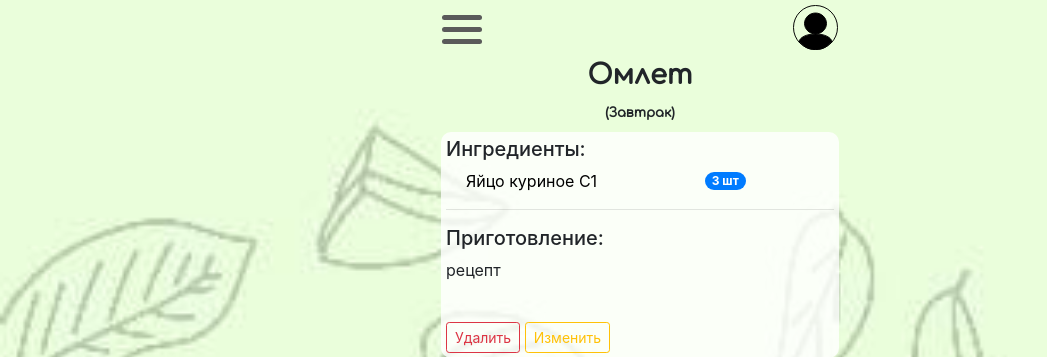
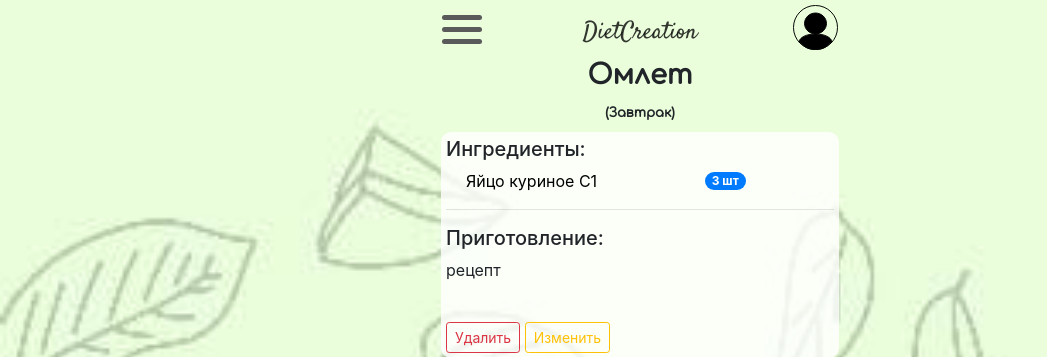
Before and after one commit to AnastasiaYazvinskaya/diet-creation, a Flask app: page /recipe1 in a window 1280 px wide. Shown: the top 357 px of the page, without its empty margins (0-1047 px from the left). Run offline with Flask 2, Linux system fonts and the light colour scheme; data comes from the database, SQL or seed files in the repository; some libraries are stand-ins or nearby versions; some web fonts are replaced.

Commit message:
comp name dede to the recipes pages

```diff
--- a/app/templates/create_r.html
+++ b/app/templates/create_r.html
@@ -8,6 +8,7 @@
 {% block script %}
     <script src="static/js/recipeCreate_script.js"></script>
 {% endblock %}
+{% block name %}<a id="cname" href="{{ url_for('index')}}">DietCreation</a>{% endblock %}
 <!-- Content for creating new recipe -->
 {% block content %}
     <!-- Button trigger modal -->
--- a/app/templates/edit_r.html
+++ b/app/templates/edit_r.html
@@ -8,6 +8,7 @@
 {% block script %}
     <script src="static/js/recipeCreate_script.js"></script>
 {% endblock %}
+{% block name %}<a id="cname" href="{{ url_for('index')}}">DietCreation</a>{% endblock %}
 <!-- Content for creating new recipe -->
 {% block content %}
     <!-- Button trigger modal -->
--- a/app/templates/recipe.html
+++ b/app/templates/recipe.html
@@ -1,4 +1,5 @@
 {% extends "base.html" %}
+{% block name %}<a id="cname" href="{{ url_for('index')}}">DietCreation</a>{% endblock %}
 <!-- Content for displaying chosen recipe -->
 {% block content %}
     <!-- Recipe name -->
```
